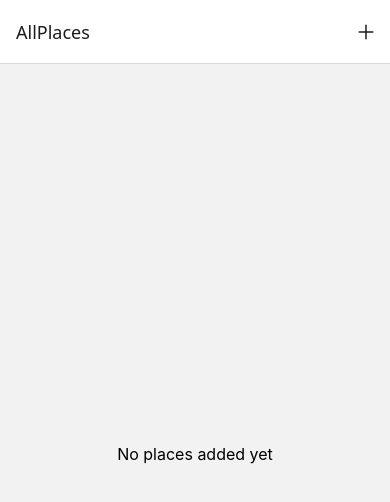
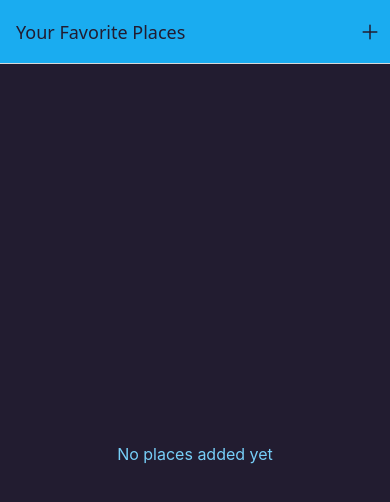
Before and after one commit to arnoldpaye/RNFavoritePlaces, a React Native app: screen /AllPlaces in a window 390 px wide. Shown: the top 502 px of the page. Built offline with nearby package versions, Linux system fonts and the light colour scheme.

Commit message:
feat: add global color constants and update UI styles accordingly

```diff
--- a/App.js
+++ b/App.js
@@ -4,6 +4,8 @@
 import AllPlaces from "./screens/AllPlaces";
 import AddPlace from "./screens/AddPlace";
 import IconButton from "./components/UI/IconButton";
+
+import { Colors } from "./constants/colors";
 
 const Stack = createNativeStackNavigator();
 
@@ -12,11 +14,18 @@
     <>
       <StatusBar style={"dark"} />
       <NavigationContainer>
-        <Stack.Navigator>
+        <Stack.Navigator
+          screenOptions={{
+            headerStyle: { backgroundColor: Colors.primary500 },
+            headerTintColor: Colors.gray700,
+            contentStyle: { backgroundColor: Colors.gray700 },
+          }}
+        >
           <Stack.Screen
             name={"AllPlaces"}
             component={AllPlaces}
             options={({ navigation }) => ({
+              title: "Your Favorite Places",
               headerRight: ({ tintColor }) => (
                 <IconButton
                   icon={"add"}
@@ -27,7 +36,13 @@
               ),
             })}
           />
-          <Stack.Screen name={"AddPlace"} component={AddPlace} />
+          <Stack.Screen
+            name={"AddPlace"}
+            component={AddPlace}
+            options={{
+              title: "Add a New Place",
+            }}
+          />
         </Stack.Navigator>
       </NavigationContainer>
     </>
--- a/components/Places/PlacesList.js
+++ b/components/Places/PlacesList.js
@@ -1,5 +1,7 @@
 import { FlatList, StyleSheet, Text, View } from "react-native";
 import PlaceItem from "./PlaceItem";
+
+import { Colors } from "../../constants/colors";
 
 function PlacesList({ places }) {
   if (!places || places.length === 0) {
@@ -28,5 +30,6 @@
   },
   fallbackText: {
     fontSize: 16,
+    color: Colors.primary200,
   },
 });
--- a/components/UI/IconButton.js
+++ b/components/UI/IconButton.js
@@ -17,7 +17,6 @@
 const styles = StyleSheet.create({
   button: {
     padding: 8,
-    margin: 4,
     justifyContent: "center",
     alignItems: "center",
   },
--- /dev/null
+++ b/constants/colors.js
@@ -0,0 +1,11 @@
+export const Colors = {
+  primary50: "#cfeffd",
+  primary100: "#a0defb",
+  primary200: "#77cff8",
+  primary400: "#44bdf5",
+  primary500: "#1aacf0",
+  primary700: "#0570c9",
+  primary800: "#003b88",
+  accent500: "#e6b30b",
+  gray700: "#221c30",
+};
```
